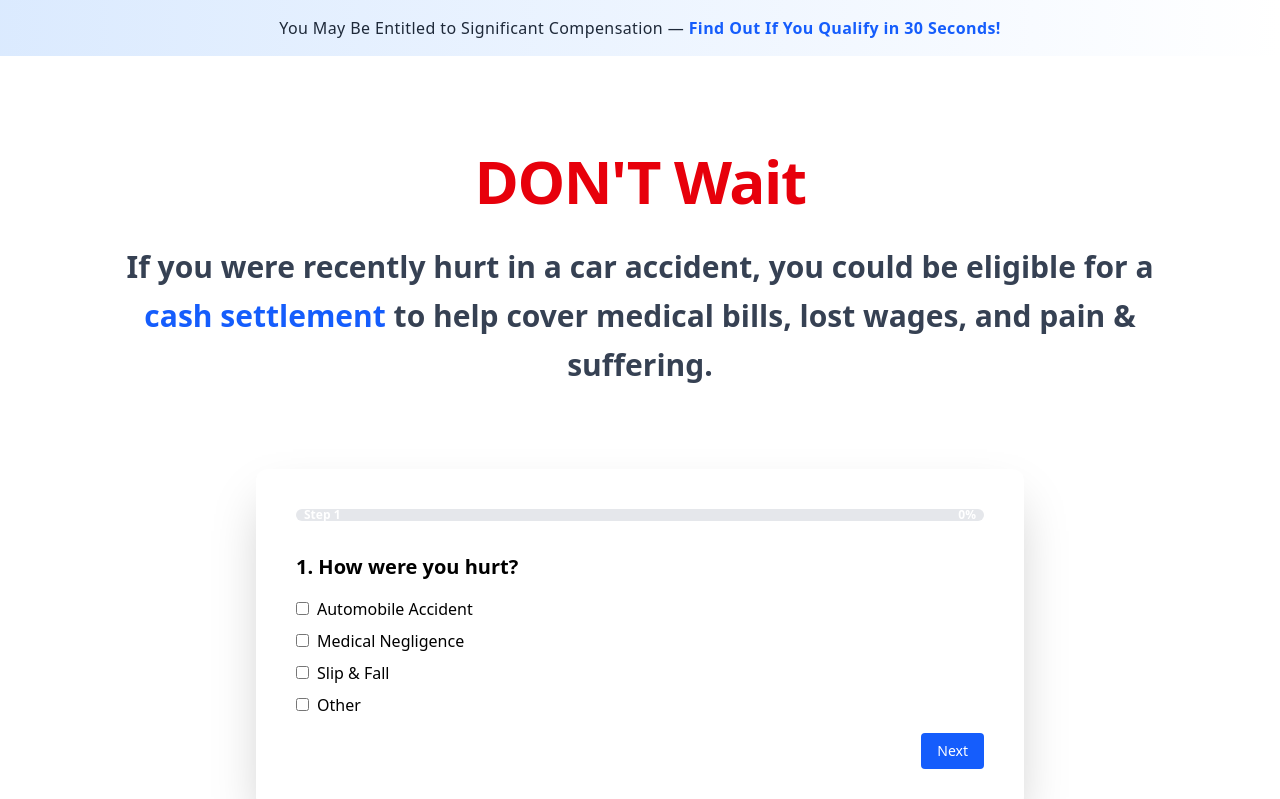
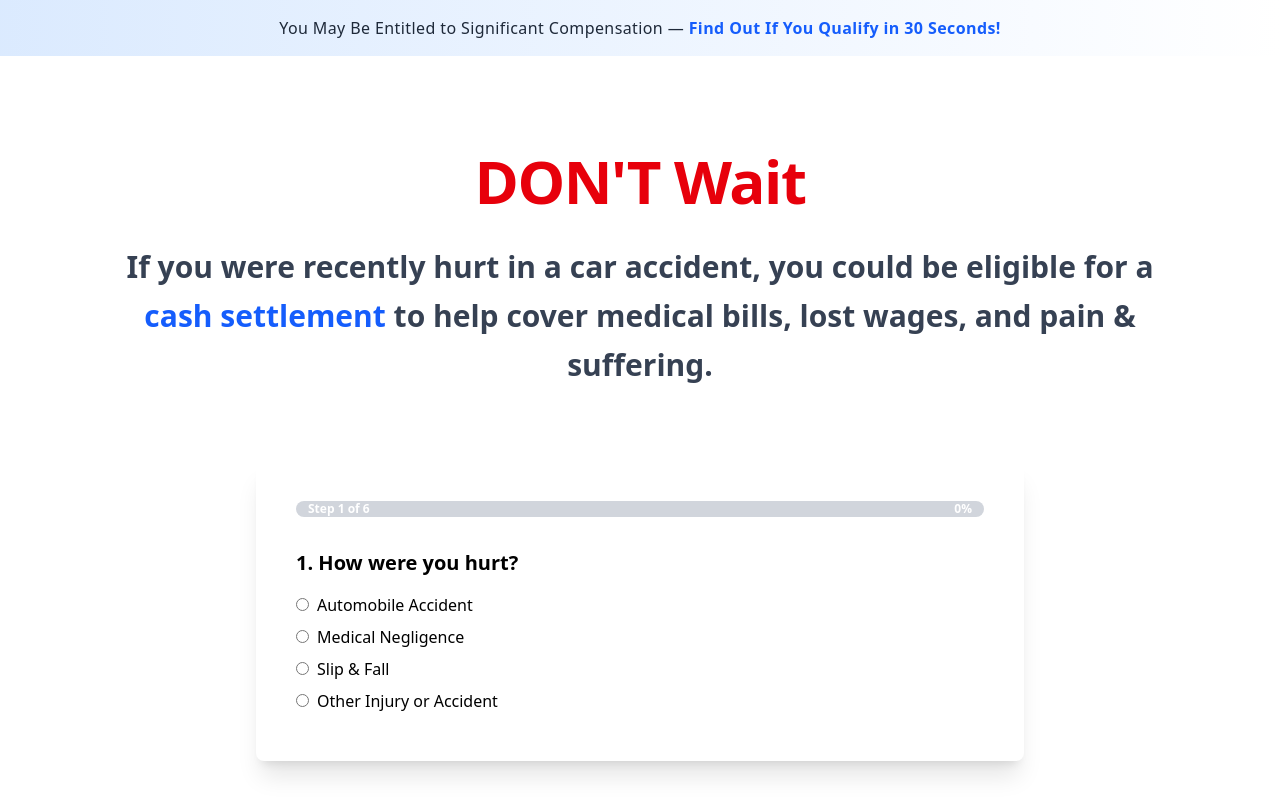
Before and after one commit to Waqas-Gujjar/PeaceTacker, a React (Vite) app: page / in a window 1280 px wide. Shown: the top 799 px of the page. Built offline with nearby package versions, Linux system fonts and the light colour scheme.

Commit message:
Refactor MultiStepForm: Update injuryType to single selection, enhance form validation, and improve UI elements

```diff
--- a/src/components/Form/Form.jsx
+++ b/src/components/Form/Form.jsx
@@ -16,7 +16,7 @@ const MultiStepForm = () => {
   const [step, setStep] = useState(1);
   const [submitted, setSubmitted] = useState(false);
   const [formData, setFormData] = useState({
-    injuryType: [],
+    injuryType: "",
     accidentTime: "",
     fault: "",
     medical: [],
@@ -27,41 +27,26 @@ const MultiStepForm = () => {
   });
 
   const goToNext = () => setStep((prev) => Math.min(prev + 1, steps.length));
-  const goToPrev = () => setStep((prev) => Math.max(prev - 1, 1));
 
   const handleChange = (e) => {
     const { name, value, type, checked } = e.target;
 
-    if (name === "injuryType" || name === "medical") {
-      const updatedArray = checked
-        ? [...formData[name], value]
-        : formData[name].filter((item) => item !== value);
-      setFormData({ ...formData, [name]: updatedArray });
+    if (type === "checkbox") {
+      const updatedMedical = checked
+        ? [...formData.medical, value]
+        : formData.medical.filter((item) => item !== value);
+      setFormData({ ...formData, medical: updatedMedical });
+      if (checked) goToNext();
     } else {
       setFormData({ ...formData, [name]: value });
+      goToNext();
     }
-  };
-
-  const validateStep = () => {
-    if (step === 1 && formData.injuryType.length === 0) return false;
-    if (step === 4 && formData.medical.length === 0) return false;
-    return true;
   };
 
   const handleSubmit = (e) => {
     e.preventDefault();
-
-    if (
-      formData.fullName.trim() === "" ||
-      formData.phone.trim() === "" ||
-      formData.injuryType.length === 0
-    ) {
-      alert("Please fill in all required fields.");
-      return;
-    }
-
+    console.log(formData);
     setSubmitted(true);
-    console.log(formData);
 
     setTimeout(() => {
       navigate("/offers");
@@ -71,30 +56,25 @@ const MultiStepForm = () => {
   const progressPercent = ((step - 1) / (steps.length - 1)) * 100;
 
   return (
-    <motion.div
-      initial={{ opacity: 0, scale: 0.95 }}
-      animate={{ opacity: 1, scale: 1 }}
-      transition={{ duration: 0.3 }}
-      className="max-w-3xl mx-auto bg-white p-4 sm:p-6 md:p-10 rounded-xl shadow-2xl mt-8 sm:mt-12"
-    >
+    <div className="max-w-3xl mx-auto bg-white p-4 sm:p-6 md:p-10 rounded-lg shadow-xl mt-6 sm:mt-10 w-full">
       {/* Progress Bar */}
       {!submitted && (
-        <div className="relative mb-8">
-          <div className="w-full h-3 bg-gray-200 rounded-full overflow-hidden" />
+        <div className="relative mb-6 sm:mb-8">
+          <div className="w-full h-3 sm:h-4 bg-gray-300 rounded-full overflow-hidden" />
           <motion.div
-            className="absolute top-0 left-0 h-3 bg-gradient-to-r from-yellow-400 via-orange-500 to-red-600 rounded-full shadow-sm"
+            className="absolute top-0 left-0 h-3 sm:h-4 bg-gradient-to-r from-yellow-400 via-orange-500 to-red-600 rounded-full shadow-md"
             initial={{ width: 0 }}
             animate={{ width: `${progressPercent}%` }}
-            transition={{ duration: 0.4, ease: "easeInOut" }}
+            transition={{ duration: 0.5, ease: "easeInOut" }}
           />
-          <div className="absolute top-0 left-0 w-full h-3 flex justify-between items-center px-2 text-xs text-white font-semibold pointer-events-none">
-            <span>Step {step}</span>
+          <div className="absolute top-0 left-0 w-full h-3 sm:h-4 flex justify-between items-center px-2 sm:px-3 text-[10px] sm:text-xs font-semibold text-white pointer-events-none">
+            <span>Step {step} of {steps.length}</span>
             <span>{Math.round(progressPercent)}%</span>
           </div>
         </div>
       )}
 
-      {/* Form Area */}
+      {/* Form */}
       <form onSubmit={handleSubmit}>
         <AnimatePresence mode="wait">
           {submitted ? (
@@ -107,37 +87,44 @@ const MultiStepForm = () => {
               className="text-center text-green-600 font-bold text-lg sm:text-xl"
             >
               ✅ Thank you! Your form was submitted successfully.
-              <div className="text-sm mt-2 text-gray-500">Redirecting...</div>
+              <div className="text-sm mt-2 text-gray-500">Redirecting to offers...</div>
             </motion.div>
           ) : (
             <>
               {step === 1 && (
                 <motion.div key="step1" {...motionProps}>
-                  <h2 className="text-xl font-bold mb-4">1. How were you hurt?</h2>
-                  {["Automobile Accident", "Medical Negligence", "Slip & Fall", "Other"].map(
-                    (option) => (
-                      <label key={option} className="block mb-2 text-base">
+                  <h2 className="text-lg sm:text-xl font-bold mb-4">1. How were you hurt?</h2>
+                  {[
+                    "Automobile Accident",
+                    "Medical Negligence",
+                    "Slip & Fall",
+                    "Other Injury or Accident",
+                  ].map((option) => (
+                    <label key={option} className="block mb-2 text-sm sm:text-base">
                       <input
-                          type="checkbox"
+                        type="radio"
                         name="injuryType"
                         value={option}
-                          checked={formData.injuryType.includes(option)}
+                        checked={formData.injuryType === option}
                         onChange={handleChange}
                         className="mr-2"
                       />
                       {option}
                     </label>
-                    )
-                  )}
+                  ))}
                 </motion.div>
               )}
 
               {step === 2 && (
                 <motion.div key="step2" {...motionProps}>
-                  <h2 className="text-xl font-bold mb-4">2. When did the accident happen?</h2>
-                  {["1-3 months ago", "3-6 months ago", "6-12 months ago", "Within 2 years"].map(
-                    (option) => (
-                      <label key={option} className="block mb-2 text-base">
+                  <h2 className="text-lg sm:text-xl font-bold mb-4">2. How long ago was your accident?</h2>
+                  {[
+                    "Within 1-3 months",
+                    "Within 3-6 months",
+                    "Within 9-12 Months",
+                    "Within 24 Months",
+                  ].map((option) => (
+                    <label key={option} className="block mb-2 text-sm sm:text-base">
                       <input
                         type="radio"
                         name="accidentTime"
@@ -148,16 +135,15 @@ const MultiStepForm = () => {
                       />
                       {option}
                     </label>
-                    )
-                  )}
+                  ))}
                 </motion.div>
               )}
 
               {step === 3 && (
                 <motion.div key="step3" {...motionProps}>
-                  <h2 className="text-xl font-bold mb-4">3. Was it your fault?</h2>
-                  {["No", "Partially", "Not sure"].map((option) => (
-                    <label key={option} className="block mb-2 text-base">
+                  <h2 className="text-lg sm:text-xl font-bold mb-4">Was the accident your fault?</h2>
+                  {["No, I was not at fault", "Partially at fault", "Not sure"].map((option) => (
+                    <label key={option} className="block mb-2 text-sm sm:text-base">
                       <input
                         type="radio"
                         name="fault"
@@ -174,10 +160,16 @@ const MultiStepForm = () => {
 
               {step === 4 && (
                 <motion.div key="step4" {...motionProps}>
-                  <h2 className="text-xl font-bold mb-4">4. Did you get medical attention?</h2>
-                  {["Ambulance", "ER", "Hospital", "Doctor", "Chiropractor", "No"].map(
-                    (option) => (
-                      <label key={option} className="block mb-2 text-base">
+                  <h2 className="text-lg sm:text-xl font-bold mb-4">Did you receive medical attention?</h2>
+                  {[
+                    "Ambulance",
+                    "Emergency Room",
+                    "Hospital",
+                    "Doctor",
+                    "Chiropractor",
+                    "No Medical Attention Yet",
+                  ].map((option) => (
+                    <label key={option} className="block mb-2 text-sm sm:text-base">
                       <input
                         type="checkbox"
                         name="medical"
@@ -188,16 +180,15 @@ const MultiStepForm = () => {
                       />
                       {option}
                     </label>
-                    )
-                  )}
+                  ))}
                 </motion.div>
               )}
 
               {step === 5 && (
                 <motion.div key="step5" {...motionProps}>
-                  <h2 className="text-xl font-bold mb-4">5. Signed any legal paperwork?</h2>
-                  {["Yes", "No"].map((option) => (
-                    <label key={option} className="block mb-2 text-base">
+                  <h2 className="text-lg sm:text-xl font-bold mb-4">Have you signed any paperwork with an attorney?</h2>
+                  {["No", "Yes"].map((option) => (
+                    <label key={option} className="block mb-2 text-sm sm:text-base">
                       <input
                         type="radio"
                         name="attorney"
@@ -214,14 +205,14 @@ const MultiStepForm = () => {
 
               {step === 6 && (
                 <motion.div key="step6" {...motionProps}>
-                  <h2 className="text-xl font-bold mb-4">6. Contact Details</h2>
+                  <h2 className="text-lg sm:text-xl font-bold mb-4">Contact Details</h2>
                   <input
                     type="text"
                     name="fullName"
                     placeholder="Full Name"
                     value={formData.fullName}
                     onChange={handleChange}
-                    className="w-full p-2 mb-4 border rounded"
+                    className="w-full p-2 mb-4 border border-gray-300 rounded text-sm sm:text-base"
                     required
                   />
                   <input
@@ -230,55 +221,30 @@ const MultiStepForm = () => {
                     placeholder="Phone Number"
                     value={formData.phone}
                     onChange={handleChange}
-                    className="w-full p-2 mb-4 border rounded"
+                    className="w-full p-2 mb-4 border border-gray-300 rounded text-sm sm:text-base"
                     required
                   />
                   <input
                     type="email"
                     name="email"
-                    placeholder="Email (optional)"
+                    placeholder="Enter your email"
                     value={formData.email}
                     onChange={handleChange}
-                    className="w-full p-2 mb-4 border rounded"
+                    className="w-full p-2 mb-4 border border-gray-300 rounded text-sm sm:text-base"
                   />
                   <button
                     type="submit"
-                    className="w-full bg-green-600 hover:bg-green-700 text-white font-semibold py-2 rounded"
+                    className="w-full mt-4 bg-green-600 hover:bg-green-700 text-white font-semibold py-2 px-4 rounded text-sm sm:text-base"
                   >
                     Submit
                   </button>
                 </motion.div>
               )}
-
-              {/* Navigation Buttons */}
-              <div className="flex justify-between mt-4">
-                {step > 1 && (
-                  <button
-                    type="button"
-                    onClick={goToPrev}
-                    className="text-sm px-4 py-2 bg-gray-200 rounded hover:bg-gray-300"
-                  >
-                    Back
-                  </button>
-                )}
-                {step < 6 && (
-                  <button
-                    type="button"
-                    onClick={() => {
-                      if (validateStep()) goToNext();
-                      else alert("Please fill required info.");
-                    }}
-                    className="ml-auto text-sm px-4 py-2 bg-blue-600 text-white rounded hover:bg-blue-700"
-                  >
-                    Next
-                  </button>
-                )}
-              </div>
             </>
           )}
         </AnimatePresence>
       </form>
-    </motion.div>
+    </div>
   );
 };
 
```
Lines whose indentation alone changed are shown as unchanged.
